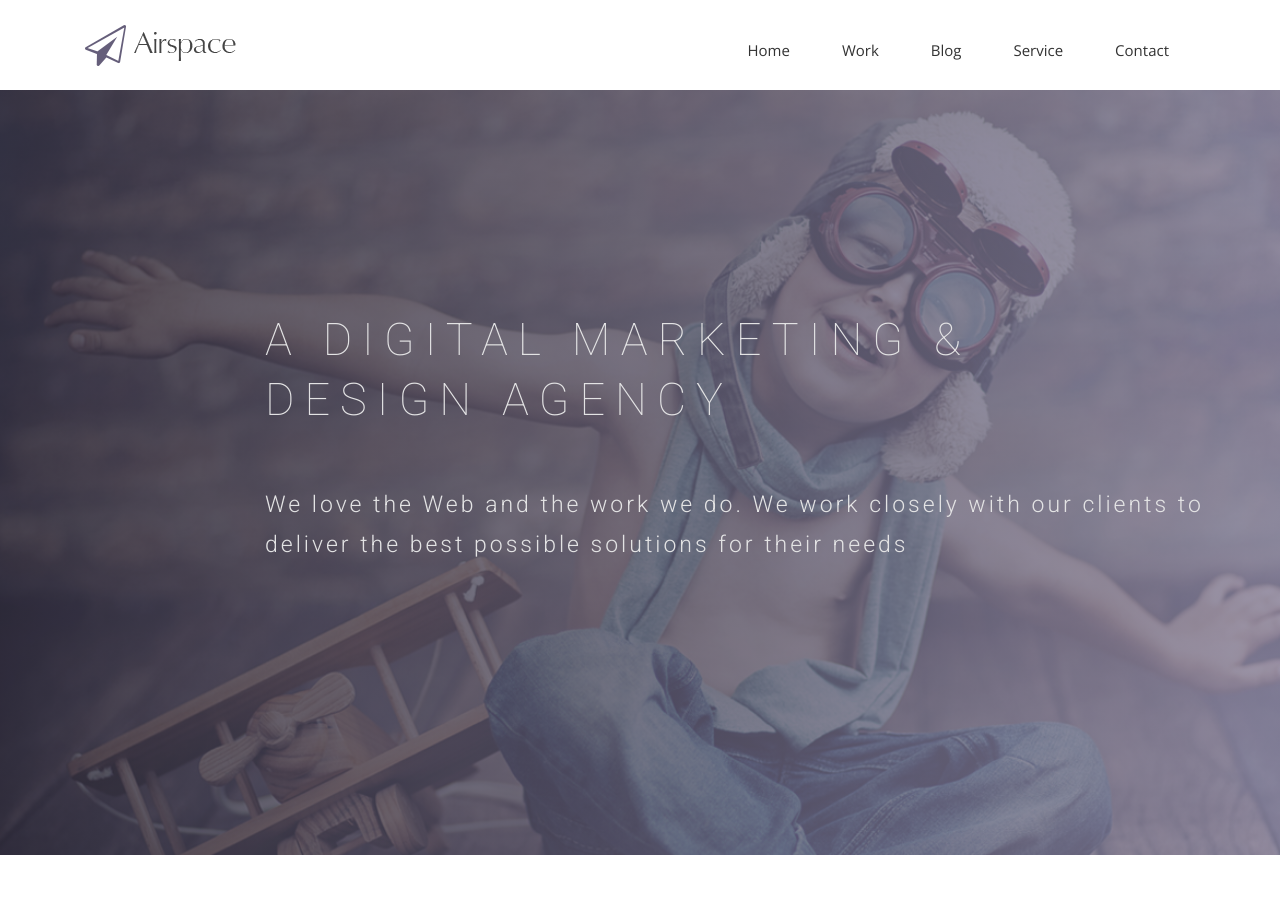
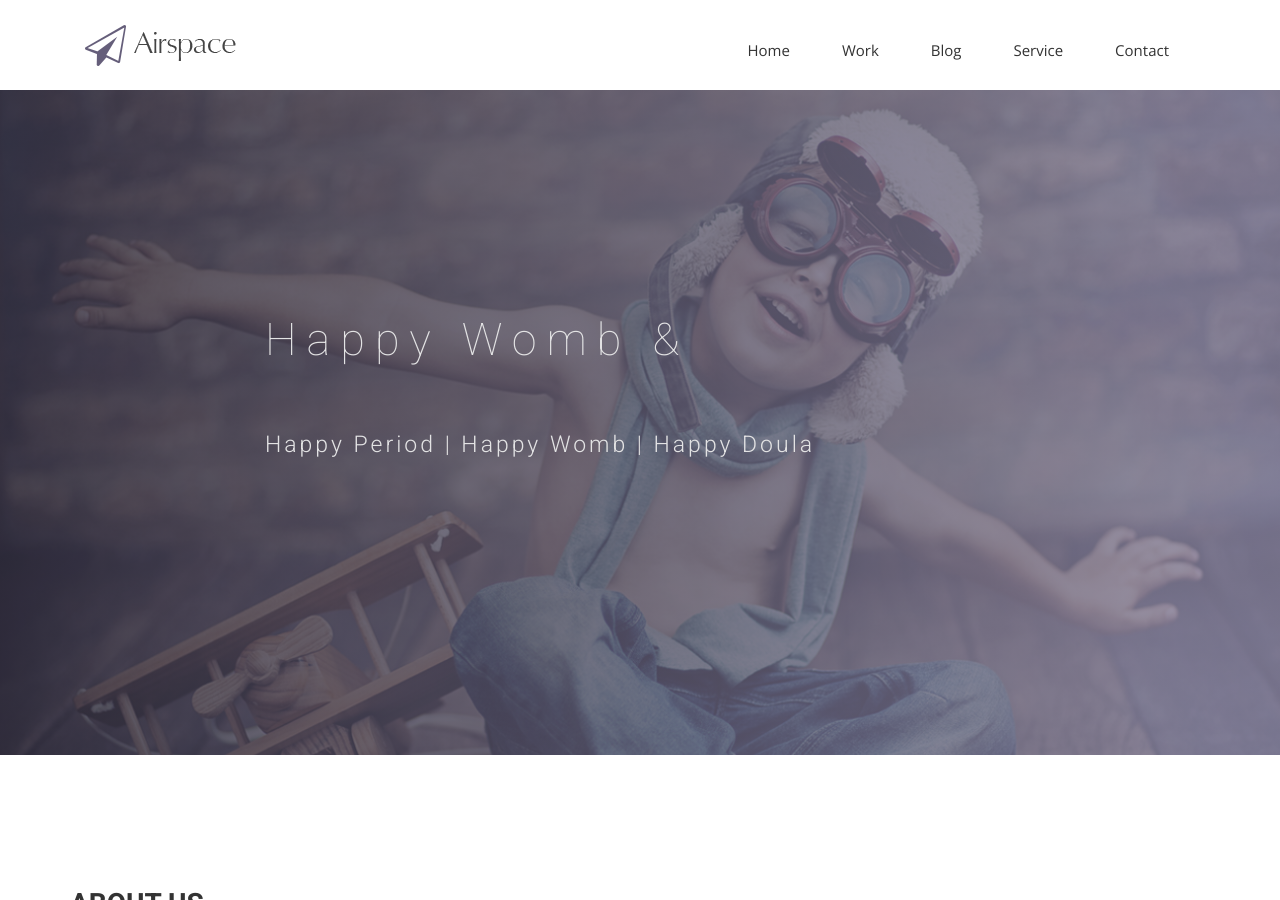
Before and after one commit to rachel-miller/rachel-miller.github.io, a Jekyll site: the page built from index.html, in a window 1280 px wide and 900 px high. Built offline with Jekyll 4.4.1, drawn with Linux system fonts in a browser that asks for light colours; nearby versions of some CDN libraries; some web fonts are replaced.

Commit message:
Updated initial heading

```diff
--- a/index.html
+++ b/index.html
@@ -10,8 +10,8 @@
     <div class="row">
       <div class="col-md-10 col-md-offset-2">
         <div class="block">
-          <h1 class="animated fadeInUp">A DIGITAL MARKETING &#38; <br> DESIGN AGENCY</h1>
-          <p class="animated fadeInUp">We love the Web and the work we do. We work closely with our clients to deliver the best possible solutions for their needs</p>
+          <h1 class="animated fadeInUp">Happy Womb &#38;</h1>
+          <p class="animated fadeInUp">Happy Period | Happy Womb | Happy Doula</p>
         </div>
       </div>
     </div>
```
